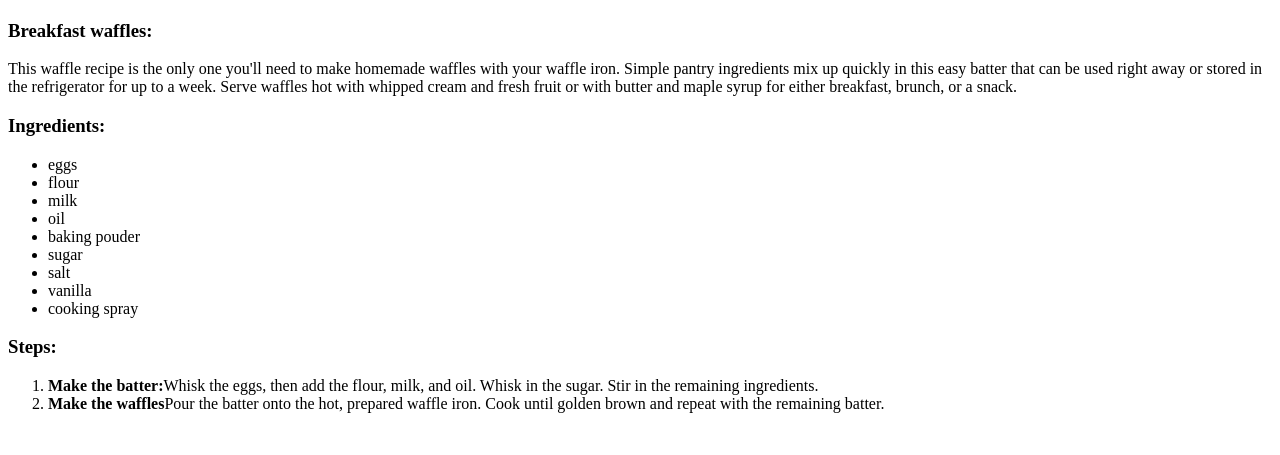
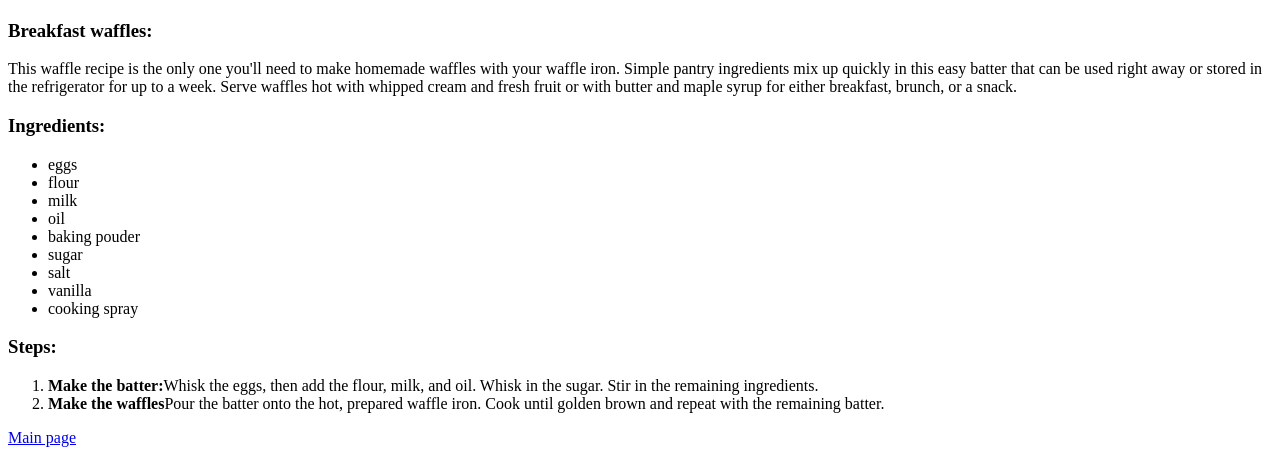
Before and after one commit to Oligrach/odin-recipes, a plain HTML site: page recipes/waffles.html in a window 1280 px wide. Shown: the part 383-838 px from the top of the page. Before the commit the page ends 812 px from the top, so only its background shows below. Drawn offline with Linux system fonts and the light colour scheme.

Commit message:
build the main and recipe pages

```diff
--- a/recipes/waffles.html
+++ b/recipes/waffles.html
@@ -26,6 +26,7 @@
         <li><strong>Make the batter:</strong>Whisk the eggs, then add the flour, milk, and oil. Whisk in the sugar. Stir in the remaining ingredients.</li>
         <li><strong>Make the waffles</strong>Pour the batter onto the hot, prepared waffle iron. Cook until golden brown and repeat with the remaining batter. </li>
     </ol>
+    <a href="/home/youssef/repos/odin-recipes/index.html">Main page</a>
 
 
 </body>
```
Also changed, not shown: recipes/pasta.html (+1 -0 lines).
